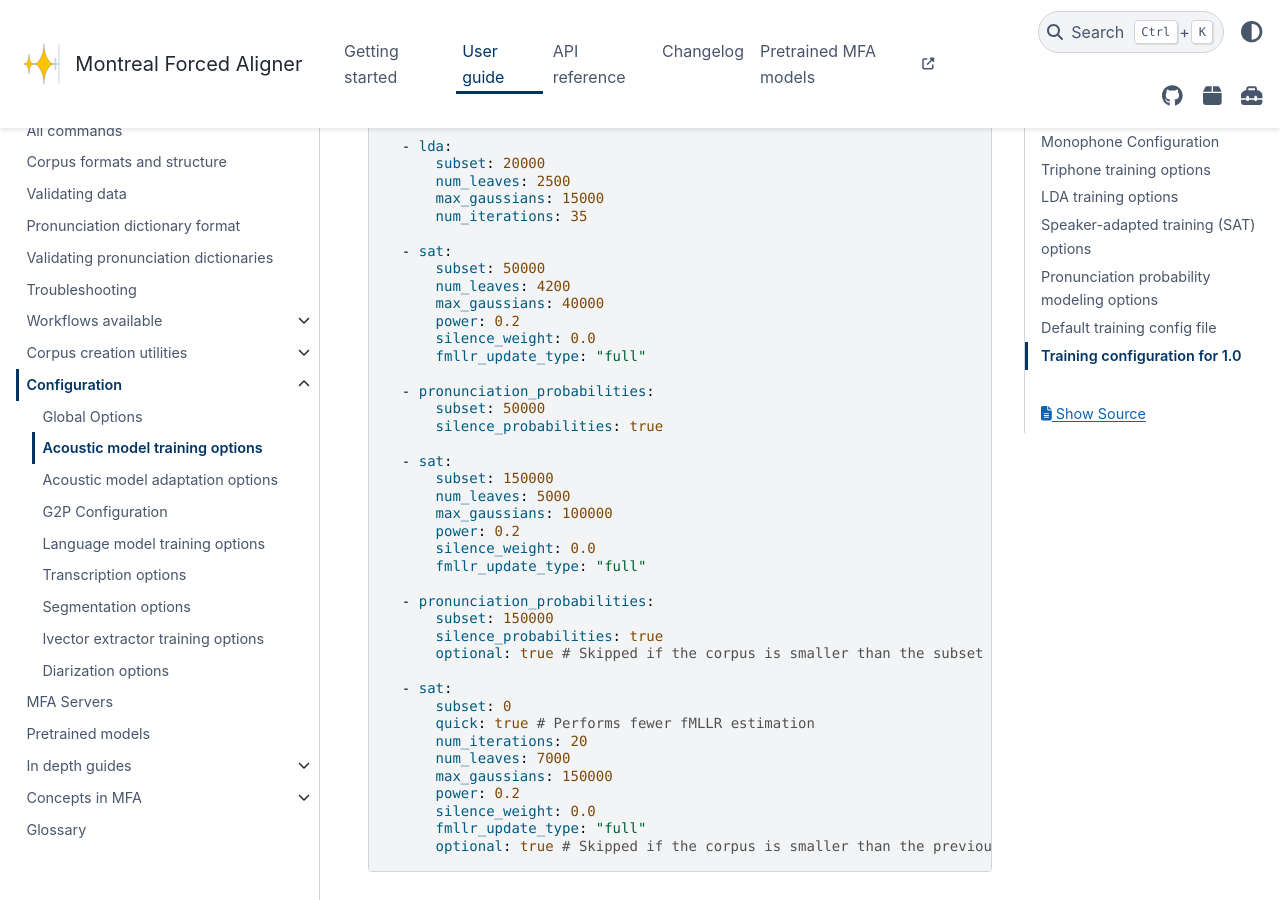
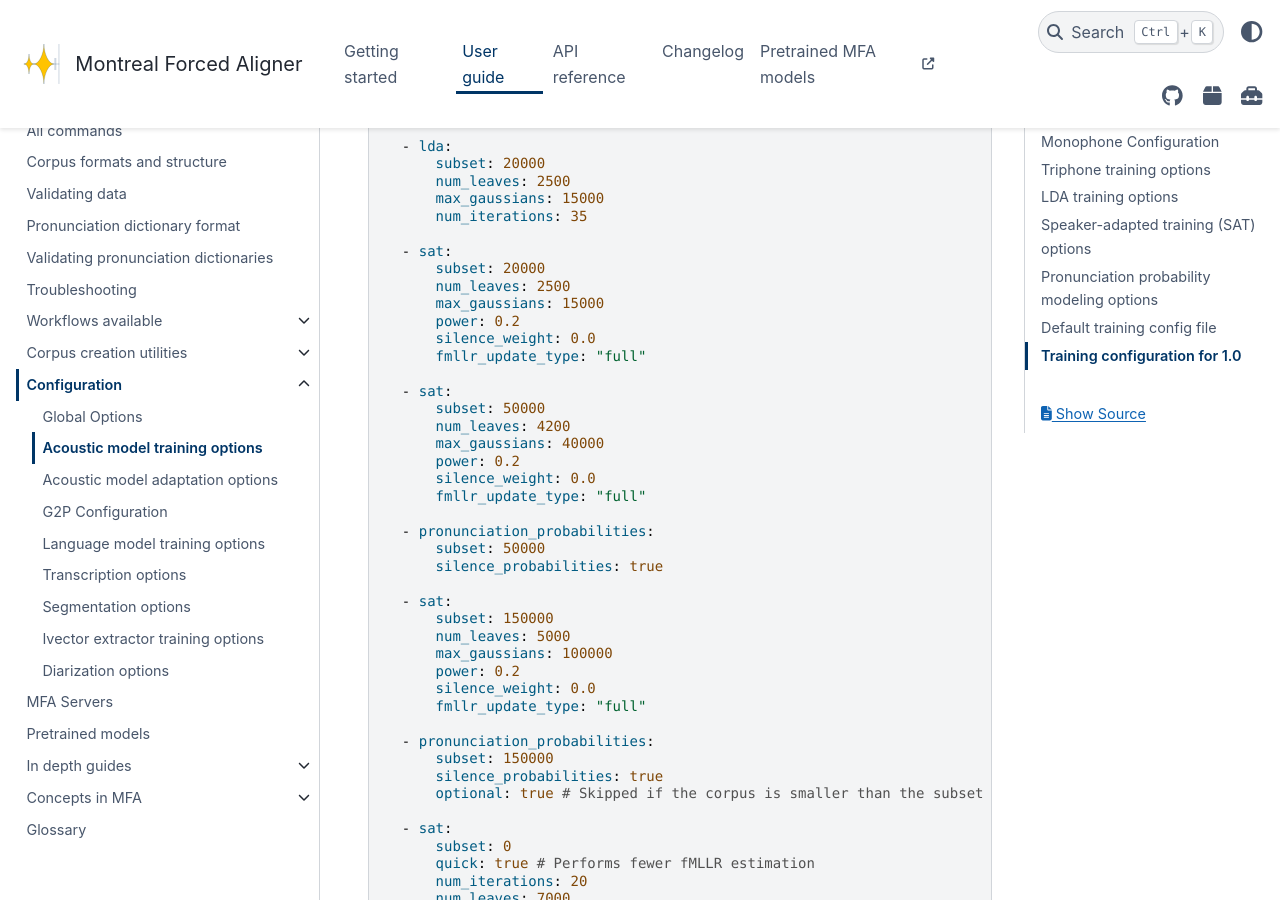
Before and after one commit to MontrealCorpusTools/Montreal-Forced-Aligner, a Sphinx documentation site: the page built from docs/source/user_guide/configuration/acoustic_modeling.rst, in a window 1280 px wide and 900 px high, scrolled down 4543 px. Built offline with Sphinx 7.4.7 and the PyData theme 0.15.4, drawn with Linux system fonts in a browser that asks for light colours; the version number could not be read and is left out.

Commit message:
Fix docs

```diff
--- a/docs/source/user_guide/configuration/acoustic_modeling.rst
+++ b/docs/source/user_guide/configuration/acoustic_modeling.rst
@@ -155,6 +155,14 @@ The below configuration file shows the equivalent of the current 2.0 training re
          num_iterations: 35
 
      - sat:
+         subset: 20000
+         num_leaves: 2500
+         max_gaussians: 15000
+         power: 0.2
+         silence_weight: 0.0
+         fmllr_update_type: "full"
+
+     - sat:
          subset: 50000
          num_leaves: 4200
          max_gaussians: 40000
```
